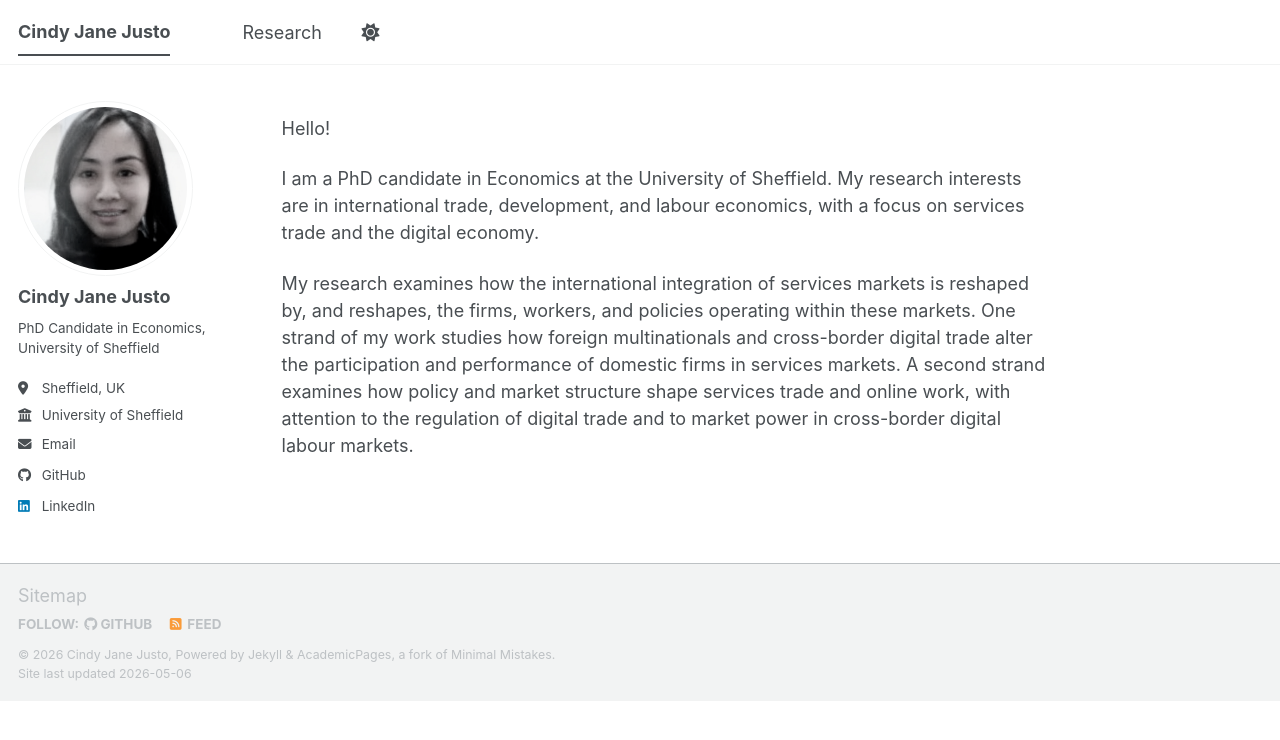
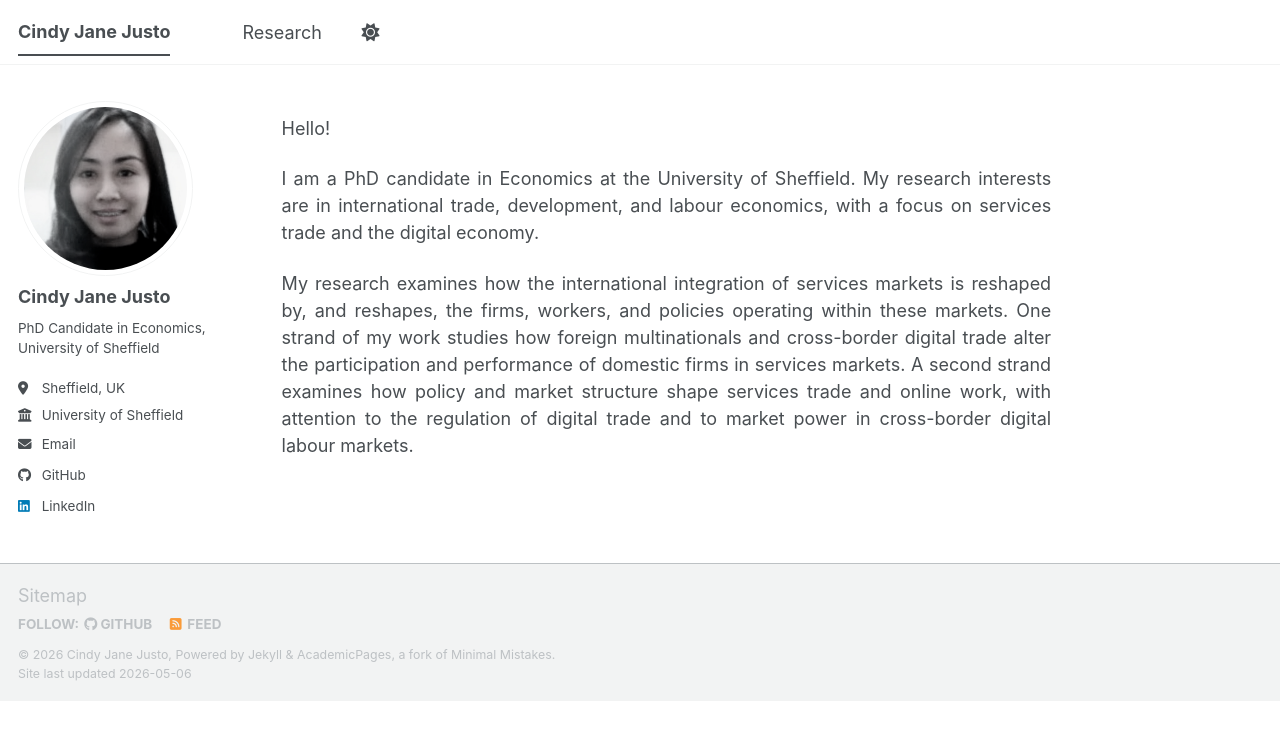
Before and after one commit to cindyjusto/cindyjusto.github.io, a Jekyll site: the page built from _pages/about.md, in a window 1280 px wide. Shown: the top 740 px of the page. Built offline with Jekyll 4.4.1, drawn with Linux system fonts in a browser that asks for light colours; a script bundle is joined from its source files by our own code; library files that are not in the unit come from our copies.

Commit message:
Update main.scss

```diff
--- a/assets/css/main.scss
+++ b/assets/css/main.scss
@@ -41,3 +41,7 @@
     "vendor/font-awesome/solid",
     "vendor/font-awesome/brands"
 ;
+
+.page__content p {
+  text-align: justify;
+}
```
